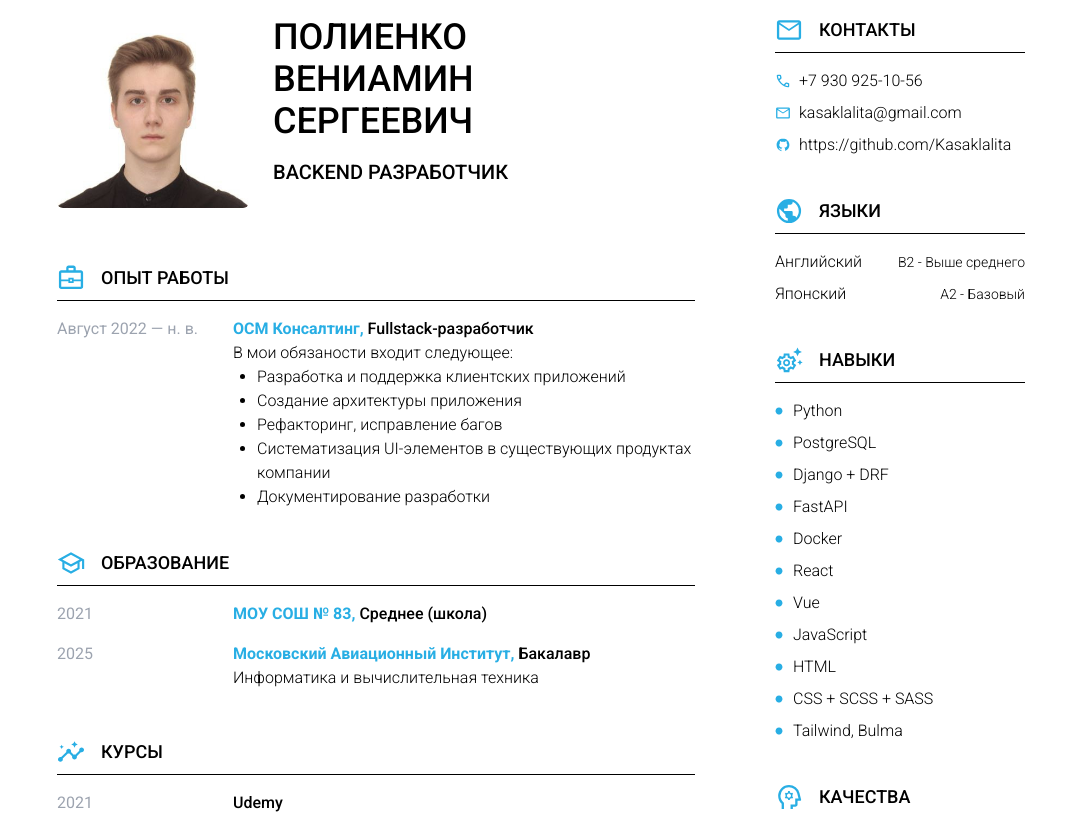
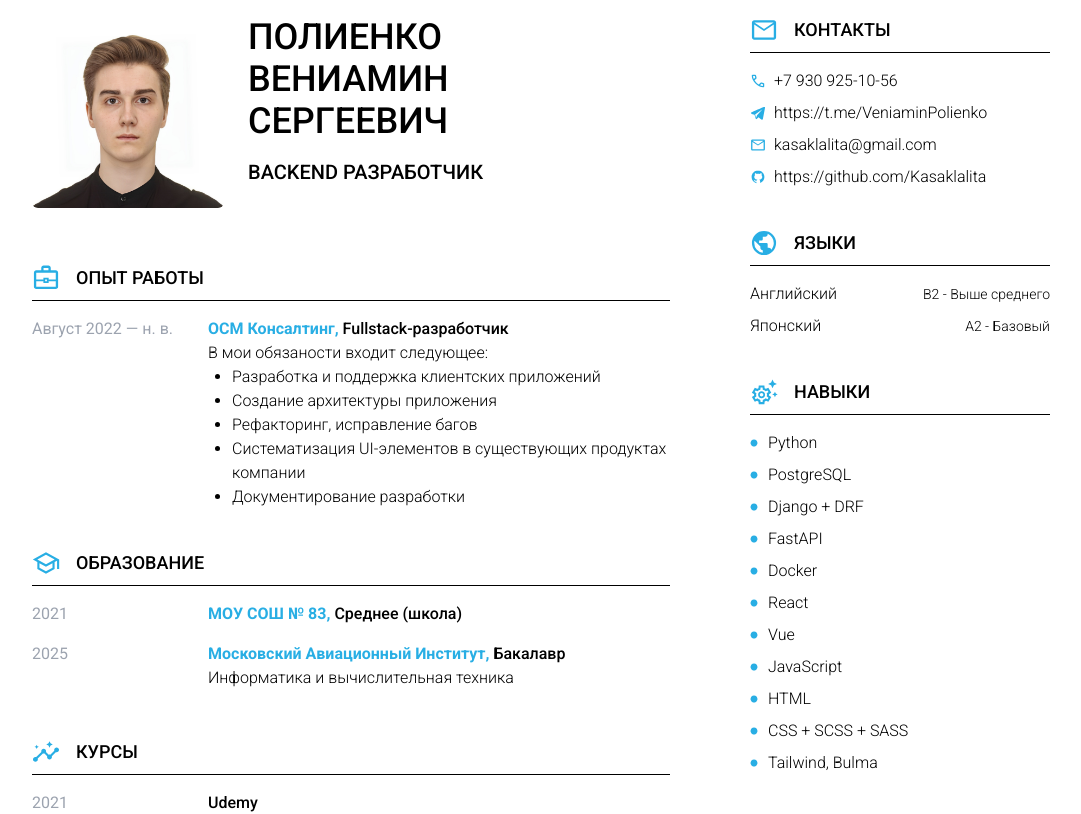
Before and after one commit to Kasaklalita/resume, a React (Vite) app: page / in a window 1280 px wide. Shown: the top 814 px of the page, without its empty margins (99-1180 px from the left). Built offline with nearby package versions, Linux system fonts and the light colour scheme.

Commit message:
Changed profile picture & added Telegram

```diff
--- a/src/App.tsx
+++ b/src/App.tsx
@@ -18,7 +18,7 @@ function App() {
       {/* <MainHeader /> */}
       <div
         className="columns flex gap-20 w-full p-4"
-        style={{ maxWidth: "1000px" }}
+        style={{ maxWidth: "1050px" }}
       >
         <div className="left-column flex flex-col gap-10 w-full">
           <MainInfo />
@@ -30,7 +30,7 @@ function App() {
         </div>
         <div
           className="right-column flex flex-col gap-10 shrink-0"
-          style={{ width: "250px" }}
+          style={{ width: "300px" }}
         >
           <Contacts />
           <Languages />
--- a/src/components/Contacts.tsx
+++ b/src/components/Contacts.tsx
@@ -4,14 +4,24 @@ import ContactItem from "./UI/ContactItem";
 import mail from "./../assets/mail.svg";
 import phone from "./../assets/phone.svg";
 import github from "./../assets/github.svg";
+import telegram from "./../assets/telegram.svg";
 
 export default function Contacts() {
   return (
     <div>
       <SectionTemplate title="Контакты" icon={mail}>
         <ContactItem text="+7 930 925-10-56" icon={phone} />
+        <ContactItem
+          text="https://t.me/VeniaminPolienko"
+          icon={telegram}
+          isLink={true}
+        />
         <ContactItem text="kasaklalita@gmail.com" icon={mail} />
-        <ContactItem text="https://github.com/Kasaklalita" icon={github} />
+        <ContactItem
+          text="https://github.com/Kasaklalita"
+          icon={github}
+          isLink={true}
+        />
       </SectionTemplate>
     </div>
   );
--- a/src/components/UI/ContactItem.tsx
+++ b/src/components/UI/ContactItem.tsx
@@ -1,10 +1,29 @@
 import React from "react";
 
-export default function ContactItem({ text, icon }: any) {
+interface IContactItemProps {
+  text: string;
+  icon: any;
+  isLink?: boolean;
+}
+
+const defaultProps: IContactItemProps = {
+  text: "",
+  icon: null,
+  isLink: false,
+};
+
+export default function ContactItem(props = defaultProps) {
   return (
     <div className="flex gap-2 items-center">
-      <img src={icon} alt="" className="w-4 h-4 shrink-0" />
-      <p className="font-light">{text}</p>
+      <img src={props.icon} alt="" className="w-4 h-4 shrink-0" />
+
+      {props.isLink ? (
+        <a className="font-light" href={props.text}>
+          {props.text}
+        </a>
+      ) : (
+        <p className="font-light">{props.text}</p>
+      )}
     </div>
   );
 }
```
Also changed, not shown: src/assets/Veniamin.jpg, src/assets/telegram.svg (added).
